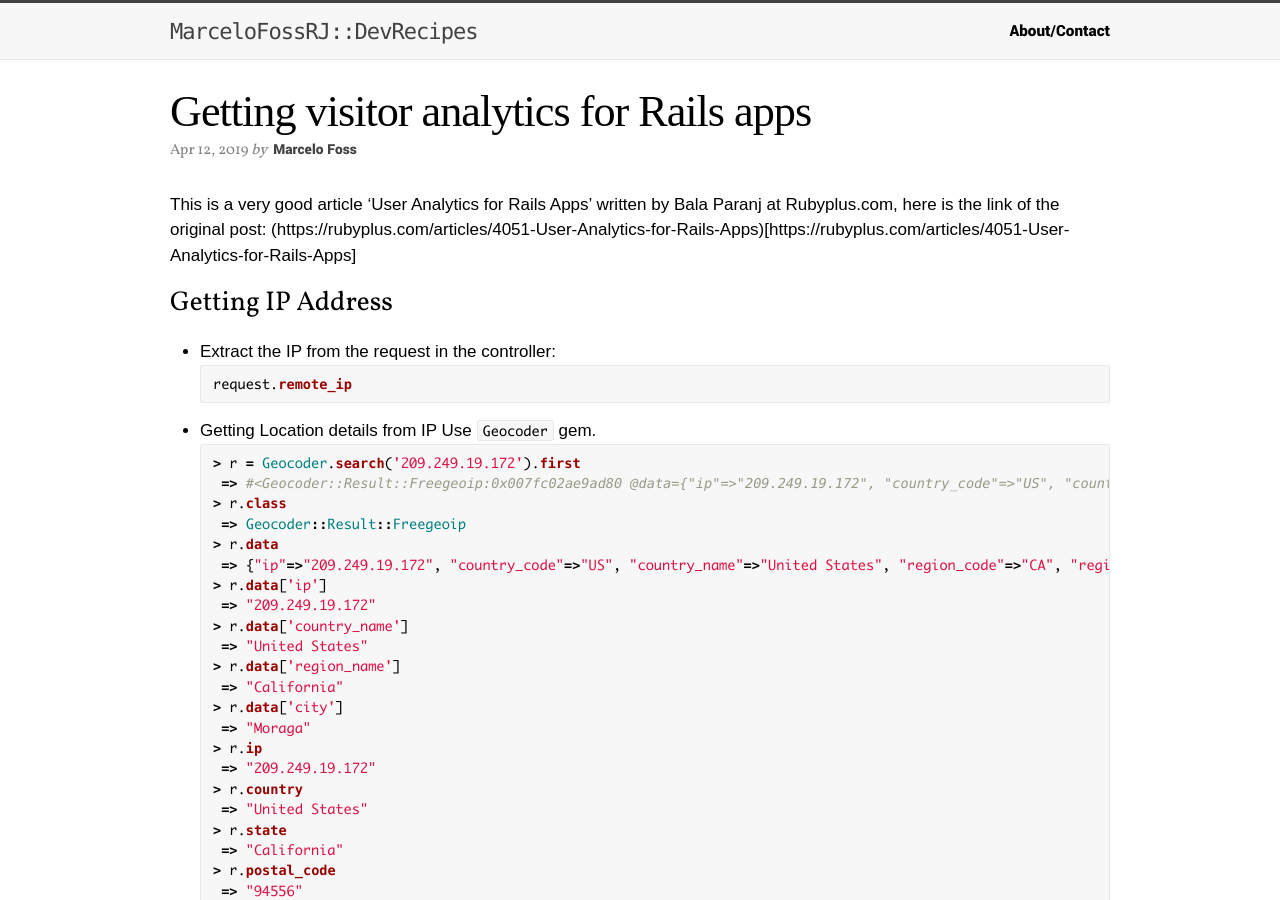
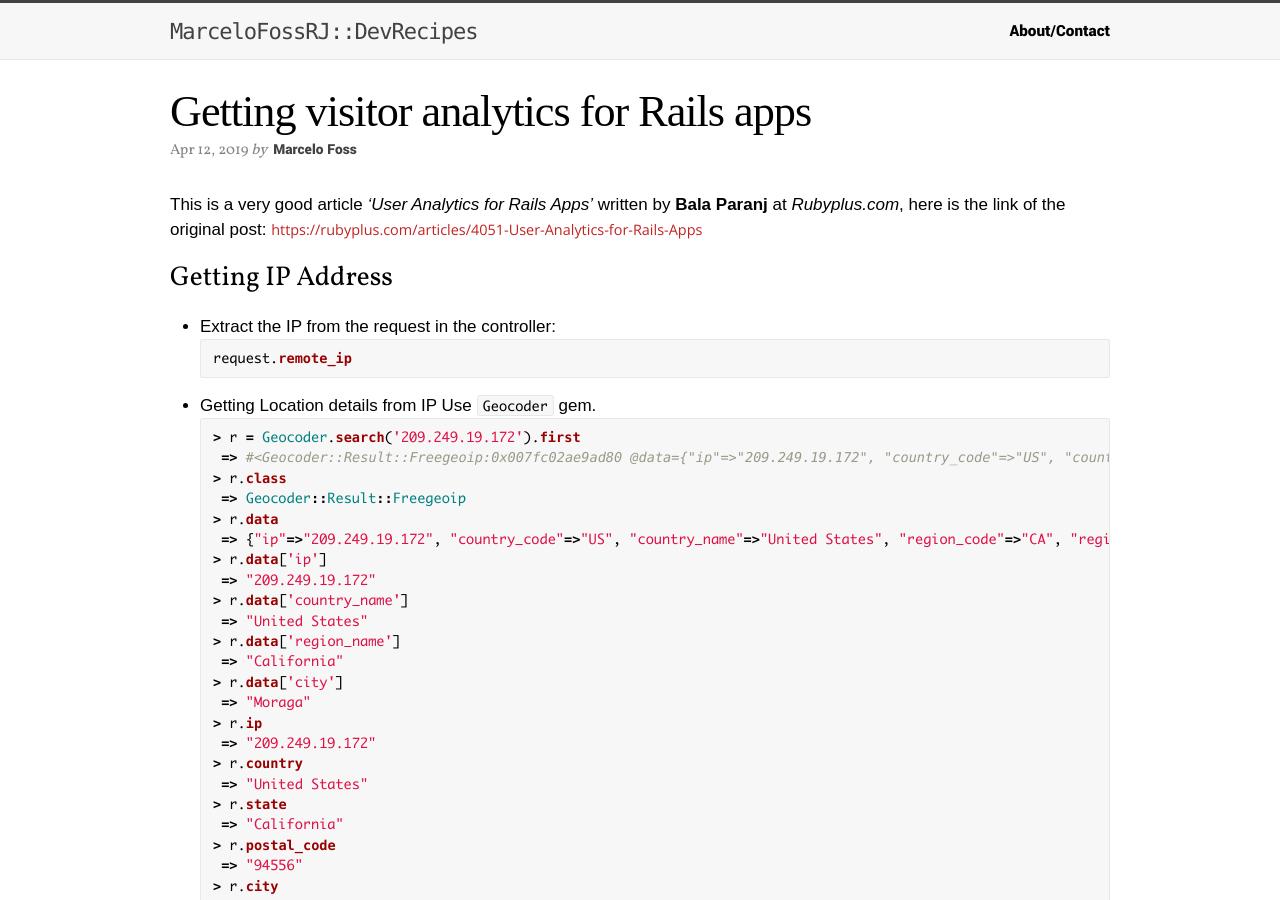
Before and after one commit to MarceloFossRJ/MarceloFossRJ.github.io, a Jekyll site: the page built from _posts/2019-04-12-user_analytics.md, in a window 1280 px wide and 900 px high. Built offline with Jekyll 4.4.1, drawn with Linux system fonts in a browser that asks for light colours; some web fonts are replaced; some of the changed text lies outside the part shown.

Commit message:
fix links

```diff
--- a/_posts/2019-04-12-user_analytics.md
+++ b/_posts/2019-04-12-user_analytics.md
@@ -6,7 +6,7 @@ categories: [article]
 tags: [web analytics, web, rails, ruby]
 author: Marcelo Foss
 ---
-This is a very good article 'User Analytics for Rails Apps' written by Bala Paranj at Rubyplus.com, here is the link of the original post: (https://rubyplus.com/articles/4051-User-Analytics-for-Rails-Apps)[https://rubyplus.com/articles/4051-User-Analytics-for-Rails-Apps]
+This is a very good article *'User Analytics for Rails Apps'* written by **Bala Paranj** at *Rubyplus.com*, here is the link of the original post: [https://rubyplus.com/articles/4051-User-Analytics-for-Rails-Apps](https://rubyplus.com/articles/4051-User-Analytics-for-Rails-Apps)
 
 ## Getting IP Address
 * Extract the IP from the request in the controller:
@@ -177,7 +177,7 @@ You can use `user_agent_parser` gem.
 These tips are based on the source code of ahoy_matey gem. It uses user_agent_parser gem to find the browser name and the OS. We can use the browser gem to give us that information.
 
 ## References
-(referer-parser gem)[https://github.com/snowplow/referer-parser]
-(Geocoder Gem)[https://github.com/alexreisner/geocoder]
-(Browser Gem)[https://github.com/fnando/browser]
-(Replacing Ruby's URI with Addressable)[http://cloudspace.com/blog/2009/05/26/replacing-rubys-uri-with-addressable/#.V0CF8SMrKgs]
+[referer-parser gem](https://github.com/snowplow/referer-parser)
+[Geocoder Gem](https://github.com/alexreisner/geocoder)
+[Browser Gem](https://github.com/fnando/browser)
+[Replacing Ruby's URI with Addressable](http://cloudspace.com/blog/2009/05/26/replacing-rubys-uri-with-addressable/#.V0CF8SMrKgs)
```
Also changed, not shown: _posts/2018-08-01-markdown.md (+7 -9 lines), _posts/2018-12-27-carrierwave-factories.md (+0 -6 lines), _posts/2019-04-01-mongodb.md (+3 -3 lines), _posts/2019-04-08-go-from-rails.md (+3 -3 lines).
